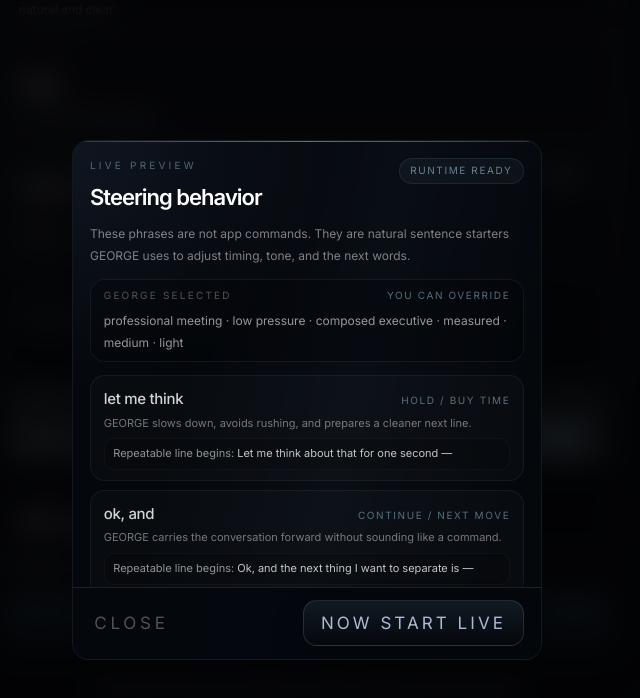
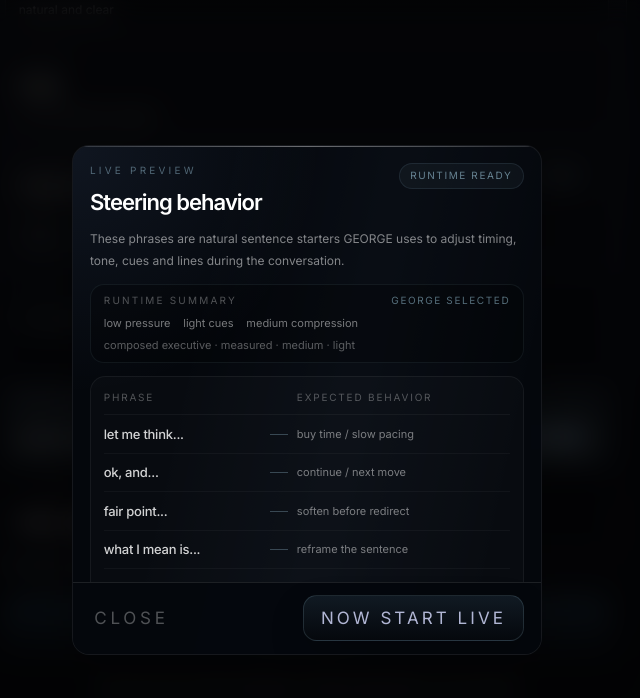
Before and after one commit to LesKemVal/ai-clarity, a Next.js app: page /george/live-entry in a window 1280 px wide. Both pictures are taken after a click on the button "Enter LIVE". Shown: the part 573-1271 px from the top of the page, without its empty margins (333-973 px from the left). Built offline with nearby package versions, Linux system fonts and the light colour scheme.

Commit message:
Refine LIVE preview steering tutorial and meter pulse

```diff
--- a/components/george/PrepRoomResourcePopup.tsx
+++ b/components/george/PrepRoomResourcePopup.tsx
@@ -1,7 +1,6 @@
 'use client'
 
 import type { PrepRoomResourceProfile } from '@/lib/george/prep-room/resources'
-import { getPrepRoomResourceOptions } from '@/lib/george/prep-room/resource-options'
 
 type Props = {
   open: boolean
@@ -13,41 +12,29 @@ type Props = {
 
 type SteeringMap = {
   phrase: string
-  hears: string
   behavior: string
-  line: string
 }
 
 const STEERING_MAP: SteeringMap[] = [
   {
-    phrase: 'let me think',
-    hears: 'Hold / buy time',
-    behavior: 'GEORGE slows down, avoids rushing, and prepares a cleaner next line.',
-    line: 'Let me think about that for one second —',
+    phrase: 'let me think...',
+    behavior: 'buy time / slow pacing',
   },
   {
-    phrase: 'ok, and',
-    hears: 'Continue / next move',
-    behavior: 'GEORGE carries the conversation forward without sounding like a command.',
-    line: 'Ok, and the next thing I want to separate is —',
+    phrase: 'ok, and...',
+    behavior: 'continue / next move',
   },
   {
-    phrase: 'fair point',
-    hears: 'Soften / acknowledge',
-    behavior: 'GEORGE preserves trust first, then helps pivot back toward the objective.',
-    line: 'Fair point — and the way I’d look at it is —',
+    phrase: 'fair point...',
+    behavior: 'soften before redirect',
   },
   {
-    phrase: 'what I mean is',
-    hears: 'Reframe',
-    behavior: 'GEORGE cleans up the thought and reshapes the sentence naturally.',
-    line: 'What I mean is, the real issue is —',
+    phrase: 'what I mean is...',
+    behavior: 'reframe the sentence',
   },
   {
-    phrase: 'let’s be clear',
-    hears: 'Firm / direct',
-    behavior: 'GEORGE strengthens posture and compresses the message.',
-    line: 'Let’s be clear — the point is —',
+    phrase: 'let’s be clear...',
+    behavior: 'firmer posture / compression',
   },
 ]
 
@@ -55,11 +42,10 @@ function formatValue(value: string) {
   return value.replace(/_/g, ' ')
 }
 
-export function PrepRoomResourcePopup({ open, profile, onClose, onEnterLive, onEditResource }: Props) {
+export function PrepRoomResourcePopup({ open, profile, onClose, onEnterLive }: Props) {
   if (!open || !profile) return null
 
-  const options = getPrepRoomResourceOptions()
-  const activeSummary = [
+  const runtimeSummary = [
     formatValue(profile.recommendedPosture),
     formatValue(profile.cadence),
     formatValue(profile.compression),
@@ -82,9 +68,16 @@ export function PrepRoomResourcePopup({ open, profile, onClose, onEnterLive, onE
           50% { box-shadow: 0 12px 32px rgba(0,0,0,0.26), inset 0 1px 0 rgba(255,255,255,0.04); }
           76% { box-shadow: 0 0 0 1px rgba(143,182,255,0.30), 0 0 42px rgba(143,182,255,0.24), inset 0 1px 0 rgba(255,255,255,0.08); transform: scale(1.012); }
         }
+
+        @keyframes runtimeMeterPulse {
+          0%, 100% { box-shadow: 0 0 0 1px rgba(143,182,201,0.09), 0 10px 28px rgba(0,0,0,0.18); }
+          22% { box-shadow: 0 0 0 1px rgba(143,182,255,0.28), 0 0 34px rgba(143,182,255,0.22), 0 10px 28px rgba(0,0,0,0.18); }
+          50% { box-shadow: 0 0 0 1px rgba(143,182,201,0.09), 0 10px 28px rgba(0,0,0,0.18); }
+          76% { box-shadow: 0 0 0 1px rgba(143,182,255,0.32), 0 0 42px rgba(143,182,255,0.24), 0 10px 28px rgba(0,0,0,0.18); }
+        }
       `}</style>
 
-      <div className="relative flex max-h-[min(520px,calc(100dvh-22px))] w-full max-w-[470px] flex-col overflow-hidden rounded-[1rem] border border-white/[0.07] bg-[#05080D]/94 shadow-[0_22px_70px_rgba(0,0,0,0.52)] backdrop-blur-xl transition duration-150 ease-[cubic-bezier(0.22,1,0.36,1)]">
+      <div className="relative flex max-h-[min(510px,calc(100dvh-22px))] w-full max-w-[470px] flex-col overflow-hidden rounded-[1rem] border border-white/[0.07] bg-[#05080D]/94 shadow-[0_22px_70px_rgba(0,0,0,0.52)] backdrop-blur-xl transition duration-150 ease-[cubic-bezier(0.22,1,0.36,1)]">
         <div className="pointer-events-none absolute inset-0 bg-[radial-gradient(circle_at_top_left,rgba(143,182,255,0.105),transparent_36%)] opacity-80" />
         <div className="pointer-events-none absolute -inset-y-28 -left-1/2 w-[72%] animate-[prepShimmer_5.2s_ease-in-out_infinite] bg-gradient-to-r from-transparent via-[#8FB6FF]/[0.075] to-transparent" />
         <div className="pointer-events-none absolute -inset-x-32 top-0 h-px bg-gradient-to-r from-transparent via-white/40 to-transparent" />
@@ -102,50 +95,46 @@ export function PrepRoomResourcePopup({ open, profile, onClose, onEnterLive, onE
             </div>
           </div>
 
-          <p className="mt-2 text-[12px] leading-5 text-white/48">
-            These phrases are not app commands. They are natural sentence starters GEORGE uses to adjust timing, tone, and the next words.
+          <p className="mt-2 text-[12px] leading-5 text-white/50">
+            These phrases are natural sentence starters GEORGE uses to adjust timing, tone, cues and lines during the conversation.
           </p>
         </div>
 
         <div className="relative min-h-0 flex-1 overflow-y-auto px-4 pb-4">
-          <div className="rounded-[0.86rem] border border-[#8FB6C9]/[0.09] bg-black/24 px-3 py-2">
+          <div className="animate-[runtimeMeterPulse_620ms_1000ms_cubic-bezier(0.22,1,0.36,1)_2] rounded-[0.82rem] border border-[#8FB6C9]/[0.09] bg-black/24 px-3 py-2">
             <div className="flex items-center justify-between gap-3">
-              <p className="text-[10px] uppercase tracking-[0.22em] text-white/30">GEORGE selected</p>
-              <p className="text-[10px] uppercase tracking-[0.16em] text-[#8FB6C9]/58">You can override</p>
+              <p className="text-[10px] uppercase tracking-[0.22em] text-white/30">Runtime summary</p>
+              <p className="text-[10px] uppercase tracking-[0.16em] text-[#8FB6C9]/58">GEORGE selected</p>
             </div>
-            <p className="mt-1.5 line-clamp-2 text-[12px] leading-5 text-white/58">
-              {profile.roomType} · {profile.pressureLevel} pressure · {activeSummary}
-            </p>
+            <div className="mt-1.5 flex flex-wrap items-center gap-x-3 gap-y-1 text-[11px] text-white/46">
+              <span>{formatValue(profile.pressureLevel)} pressure</span>
+              <span>{formatValue(profile.cueDensity)} cues</span>
+              <span>{formatValue(profile.compression)} compression</span>
+            </div>
+            <p className="mt-1 line-clamp-2 text-[11px] leading-4 text-white/34">{runtimeSummary}</p>
           </div>
 
-          <div className="mt-3 space-y-2">
-            {STEERING_MAP.map((item) => (
-              <div key={item.phrase} className="rounded-[0.86rem] border border-white/[0.055] bg-white/[0.018] px-3 py-2.5">
-                <div className="flex flex-wrap items-baseline justify-between gap-x-3 gap-y-1">
-                  <p className="text-[15px] font-medium tracking-[-0.02em] text-white/82">{item.phrase}</p>
-                  <p className="text-[10px] uppercase tracking-[0.16em] text-[#8FB6C9]/58">{item.hears}</p>
+          <div className="mt-3 rounded-[0.9rem] border border-white/[0.055] bg-white/[0.018] px-3 py-3">
+            <div className="grid grid-cols-[1fr_18px_1.35fr] items-center gap-x-2 border-b border-white/[0.045] pb-2 text-[10px] uppercase tracking-[0.18em] text-white/30">
+              <span>Phrase</span>
+              <span />
+              <span>Expected behavior</span>
+            </div>
+
+            <div className="divide-y divide-white/[0.035]">
+              {STEERING_MAP.map((item) => (
+                <div key={item.phrase} className="grid grid-cols-[1fr_18px_1.35fr] items-center gap-x-2 py-2">
+                  <p className="text-[13px] font-medium tracking-[-0.02em] text-white/82">{item.phrase}</p>
+                  <span className="h-px w-full bg-[#8FB6C9]/34" />
+                  <p className="text-[11px] leading-4 text-white/46">{item.behavior}</p>
                 </div>
-                <p className="mt-1 text-[11px] leading-4 text-white/44">{item.behavior}</p>
-                <p className="mt-1.5 rounded-[0.6rem] border border-white/[0.04] bg-black/20 px-2 py-1.5 text-[11px] leading-4 text-white/56">
-                  Repeatable line begins: <span className="text-white/76">{item.line}</span>
-                </p>
-              </div>
-            ))}
+              ))}
+            </div>
           </div>
 
-          <details className="group mt-3 rounded-[0.86rem] border border-white/[0.055] bg-black/18 px-3 py-2">
-            <summary className="cursor-pointer list-none text-[10px] uppercase tracking-[0.22em] text-white/34 transition hover:text-white/58">
-              Edit runtime posture
-            </summary>
-            <div className="mt-3 grid gap-2 md:grid-cols-2">
-              <ResourceSelect label="Posture" value={profile.recommendedPosture} options={options.posture} onChange={(value) => onEditResource?.('recommendedPosture', value as PrepRoomResourceProfile['recommendedPosture'])} />
-              <ResourceSelect label="Cadence" value={profile.cadence} options={options.cadence} onChange={(value) => onEditResource?.('cadence', value as PrepRoomResourceProfile['cadence'])} />
-              <ResourceSelect label="Compression" value={profile.compression} options={options.compression} onChange={(value) => onEditResource?.('compression', value as PrepRoomResourceProfile['compression'])} />
-              <ResourceSelect label="Cue density" value={profile.cueDensity} options={options.cueDensity} onChange={(value) => onEditResource?.('cueDensity', value as PrepRoomResourceProfile['cueDensity'])} />
-              <ResourceSelect label="Interruption" value={profile.interruptionHandling} options={options.interruptionHandling} onChange={(value) => onEditResource?.('interruptionHandling', value as PrepRoomResourceProfile['interruptionHandling'])} />
-              <ResourceSelect label="Texture" value={profile.responseTexture} options={options.responseTexture} onChange={(value) => onEditResource?.('responseTexture', value as PrepRoomResourceProfile['responseTexture'])} />
-            </div>
-          </details>
+          <p className="mt-2 text-[11px] leading-4 text-white/34">
+            Use the phrase naturally. GEORGE treats it as the beginning of the next cue or repeatable line.
+          </p>
         </div>
 
         <div className="relative shrink-0 border-t border-white/10 bg-[#05080D]/94 px-4 py-3">
@@ -168,46 +157,3 @@ export function PrepRoomResourcePopup({ open, profile, onClose, onEnterLive, onE
     </div>
   )
 }
-
-type ResourceOption = {
-  value: string
-  label: string
-  description: string
-  bestFor?: string
-}
-
-function ResourceSelect({
-  label,
-  value,
-  options,
-  onChange,
-}: {
-  label: string
-  value: string
-  options: ResourceOption[]
-  onChange: (value: string) => void
-}) {
-  const selected = options.find((option) => option.value === value)
-
-  return (
-    <label className="group rounded-[0.72rem] border border-white/[0.055] bg-black/20 p-2 transition hover:border-white/14 hover:bg-white/[0.025]">
-      <span className="text-[9px] uppercase tracking-[0.2em] text-white/28">{label}</span>
-      <select
-        value={value}
-        onChange={(event) => onChange(event.target.value)}
-        className="mt-1.5 w-full appearance-none rounded-[0.62rem] border border-white/[0.065] bg-black/42 px-2 py-1.5 text-[12px] capitalize text-white/82 outline-none transition focus:border-white/22"
-      >
-        {options.map((option) => (
-          <option key={option.value} value={option.value} className="bg-[#090B10] text-white">
-            {option.label || formatValue(option.value)}
-          </option>
-        ))}
-      </select>
-      {selected ? (
-        <p className="mt-1.5 line-clamp-2 text-[10px] leading-4 text-white/38">
-          {selected.description}
-        </p>
-      ) : null}
-    </label>
-  )
-}
```
